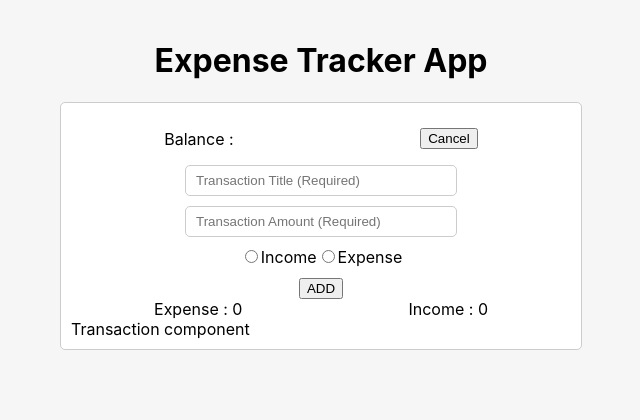
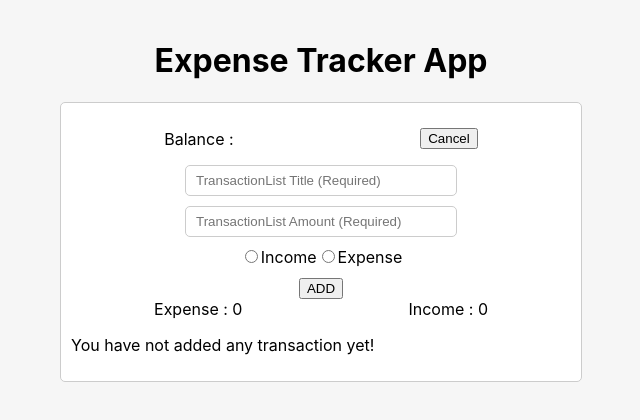
Before and after one commit to Yaser-Hajian/Expense-Tracker-React.js, a React (Create React App) app: page / in a window 1280 px wide. Both pictures are taken after a click on the button "ADD". Shown: the top 420 px of the page, without its empty margins (319-959 px from the left). Built offline with nearby package versions, Linux system fonts and the light colour scheme.

Commit message:
each transaction will add to transaction list

```diff
--- a/src/Components/AddTransaction/AddTransaction.js
+++ b/src/Components/AddTransaction/AddTransaction.js
@@ -42,13 +42,13 @@ const AddTransaction = ({addTransaction}) => {
                 <div className={styles.inputContainer}>
                     <input
                         type="text"
-                        placeholder={"Transaction Title (Required)"}
+                        placeholder={"TransactionList Title (Required)"}
                         onChange={titleChangeHandler}
                         value={title}
                     />
                     <input
                         type="number"
-                        placeholder={"Transaction Amount (Required)"}
+                        placeholder={"TransactionList Amount (Required)"}
                         onChange={amountChangeHandler}
                         value={amount}
                     />
--- a/src/Components/ExpenseTrackerApp/ExpenseTrackerApp.js
+++ b/src/Components/ExpenseTrackerApp/ExpenseTrackerApp.js
@@ -1,6 +1,6 @@
 import React, {useState} from 'react';
 import styles from "./ExpenseTrackerAppStyle.module.css"
-import Transaction from "../Transaction/Transaction";
+import TransactionList from "../TransactionList/TransactionList";
 import Overview from "../Overview/Overview";
 const ExpenseTrackerApp = () => {
     const [expense , setExpense] = useState(0);
@@ -20,7 +20,7 @@ const ExpenseTrackerApp = () => {
     return (
         <div className={styles.container}>
             <Overview expense={expense} income={income} addTransaction={addTransaction}/>
-            <Transaction transaction={transaction}/>
+            <TransactionList transaction={transaction}/>
         </div>
     );
 };
--- a/src/Components/Transaction/Transaction.js
+++ b/src/Components/Transaction/Transaction.js
@@ -1,9 +1,17 @@
 import React from 'react';
 
-const Transaction = ({transaction}) => {
+const Transaction = ({title,amount,type}) => {
     return (
         <div>
-            Transaction component
+            <div>
+                title = {title}
+            </div>
+            <div>
+                amount ={amount}
+            </div>
+            <div>
+                type ={type}
+            </div>
         </div>
     );
 };
--- /dev/null
+++ b/src/Components/TransactionList/TransactionList.js
@@ -0,0 +1,29 @@
+import React from 'react';
+import Transaction from "../Transaction/Transaction";
+
+const TransactionList = ({transaction}) => {
+    const renderTransactions = (transaction_list)=>{
+        return(
+            <div>
+                {
+                    transaction_list.map((trans =>
+                            <Transaction
+                                title={trans.title}
+                                amount={trans.amount}
+                                type={trans.type}
+                            />
+                    ))
+                }
+            </div>
+        )
+    }
+    return (
+        <div>
+            {
+                transaction.length? renderTransactions(transaction) : <p>You have not added any transaction yet!</p>
+            }
+        </div>
+    );
+};
+
+export default TransactionList;
```
